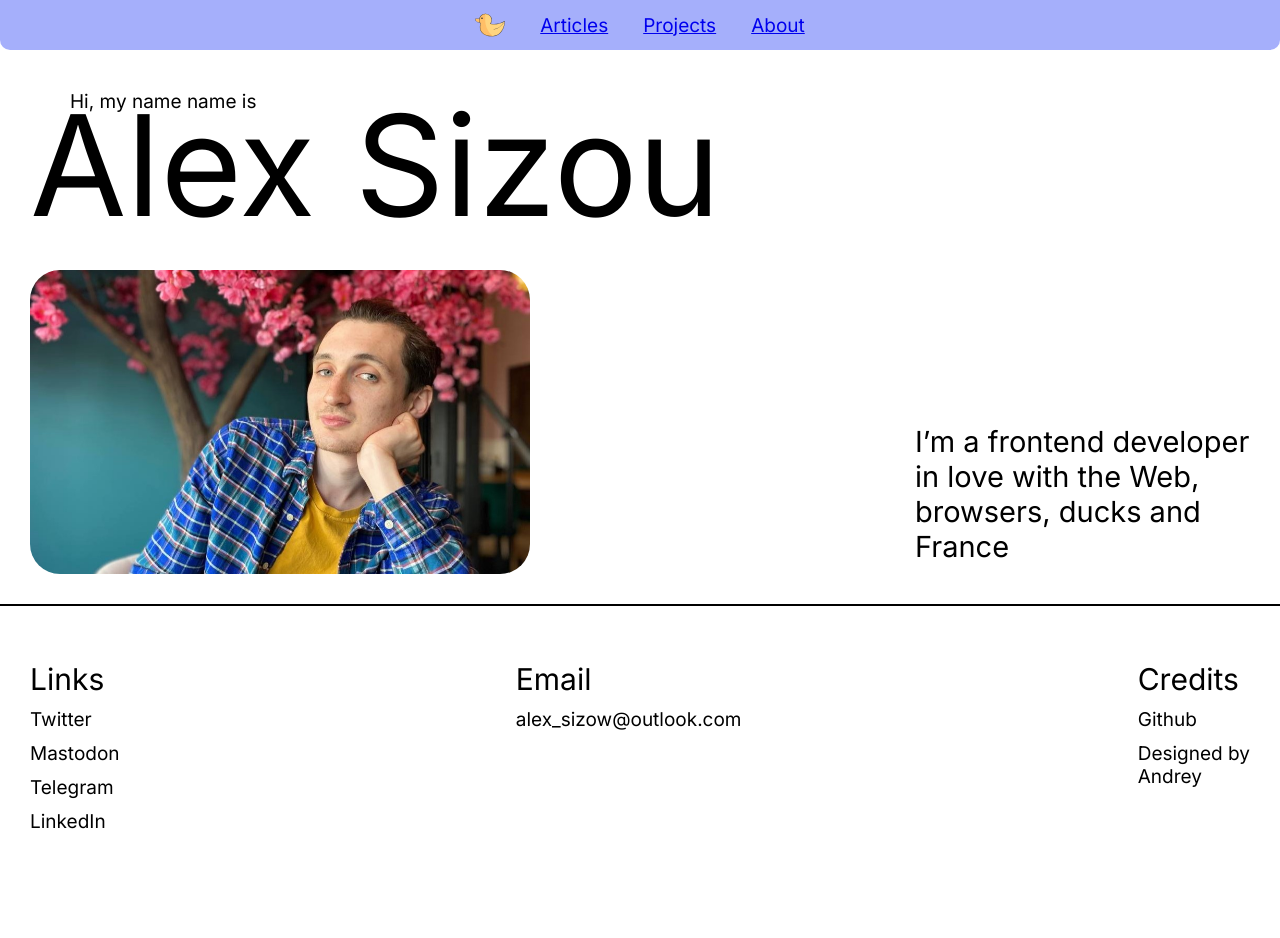
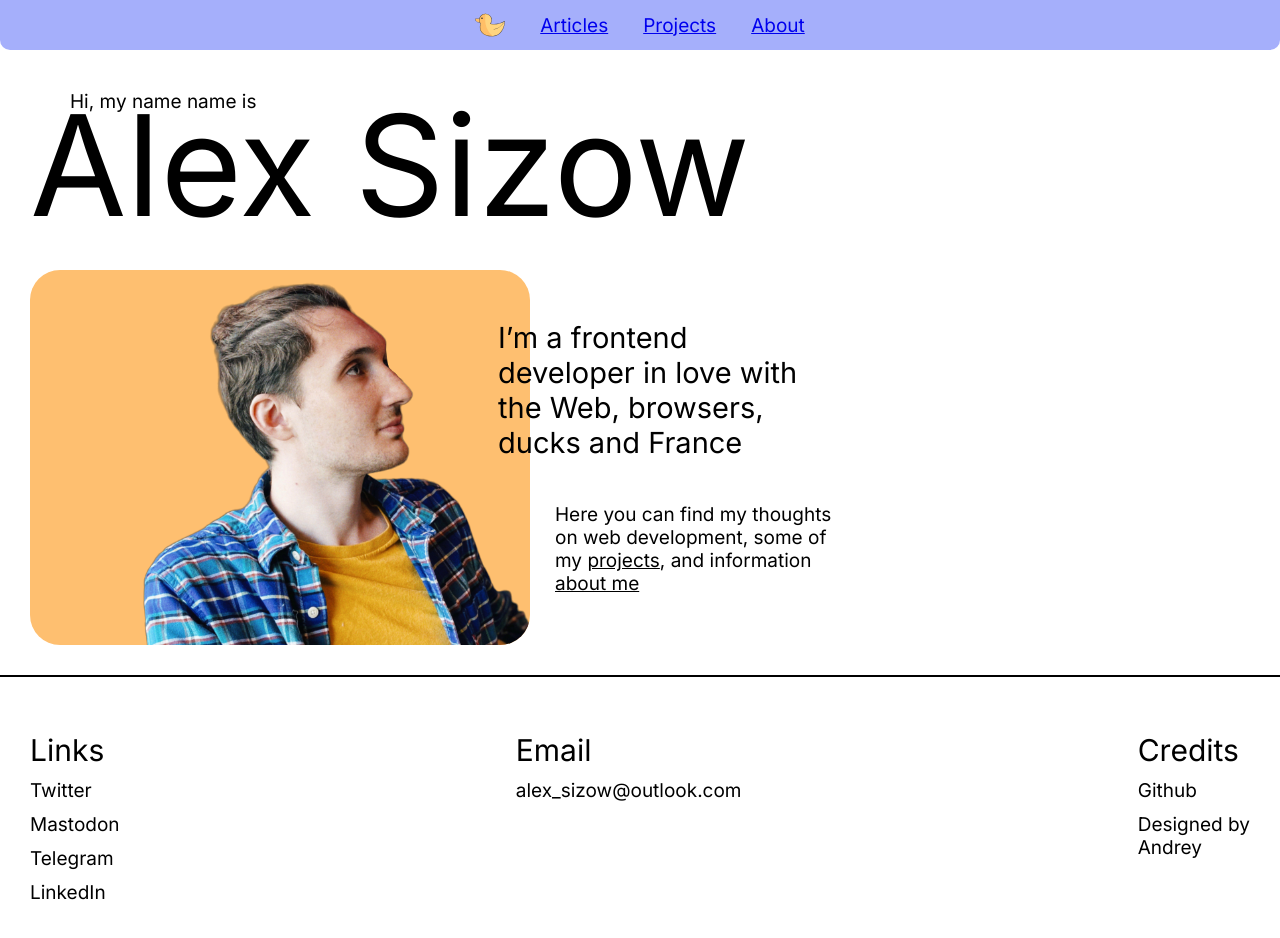
Before and after one commit to alex-sizow/AlexBlog, a Nuxt app: page / in a window 1280 px wide. Shown: the top 938 px of the page. Before the commit the page ends 888 px from the top, so only its background shows below. Built offline with nearby package versions, Linux system fonts and the light colour scheme.

Commit message:
Improve intro layout

```diff
--- a/pages/index.vue
+++ b/pages/index.vue
@@ -1,16 +1,26 @@
 <template>
 	<div class="intro">
 		<p class="intro__hi">Hi, my name name is</p>
-		<h1 class="intro__name">Alex Sizou</h1>
+		<h1 class="intro__name">Alex Sizow</h1>
 
 		<div class="intro__photo">
 			<img
-				src="@/assets/images/I.jpg"
+				src="@/assets/images/I.png"
 				alt="I" />
-			<h2 class="intro__photo_description">
+			<h2 class="intro__photo_about">
 				I’m a frontend developer in love with the Web,
 				browsers, ducks and France
 			</h2>
+			<h3 class="intro__photo_description">
+				Here you can find my thoughts on web development, some
+				of my
+				<a
+					href="https://github.com/alex-sizow"
+					target="_blank"
+					>projects</a
+				>, and information
+				<nuxt-link to="/about">about me</nuxt-link>
+			</h3>
 		</div>
 	</div>
 </template>
@@ -34,19 +44,33 @@
 	}
 
 	&__photo {
+		width: 500px;
 		margin-top: 20px;
 		position: relative;
 		img {
-			width: 500px;
+			width: 505px;
 			border-radius: 30px;
+			background-color: #febf70;
+		}
+
+		&_about {
+			position: absolute;
+			font-size: 29px;
+			width: 333px;
+			top: 50px;
+			right: -301px;
 		}
 
 		&_description {
 			position: absolute;
-			font-size: 29px;
-			width: 335px;
-			bottom: 10px;
-			right: 0;
+			font-size: 19px;
+			width: 300px;
+			bottom: 50px;
+			right: -325px;
+			a {
+				color: black;
+				text-decoration: underline;
+			}
 		}
 	}
 }
```
Also changed, not shown: assets/images/I.png (added).
